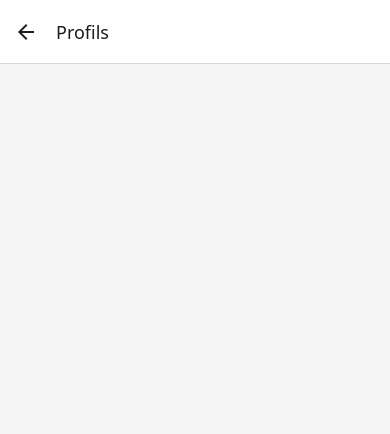
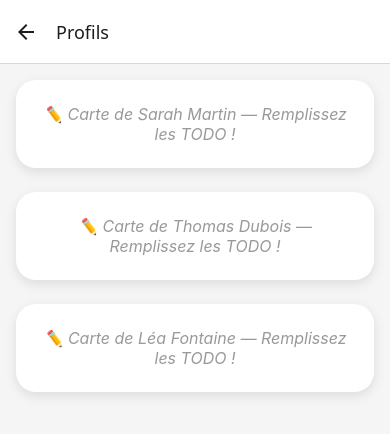
Before and after one commit to samir0067/ynov-learn, a React Native app: screen /Profile in a window 390 px wide. Shown: the top 434 px of the page. Built offline with nearby package versions, Linux system fonts and the light colour scheme.

Commit message:
feat(créneau-2): exercice profils Instagram (version TODO pour élèves)

```diff
--- a/src/screens/ProfileScreen.tsx
+++ b/src/screens/ProfileScreen.tsx
@@ -39,6 +39,11 @@ const PROFILES = [
 function ProfileCard({ profile }: { profile: (typeof PROFILES)[0] }) {
   return (
     <View style={styles.card}>
+
+      {/* Ce texte disparaîtra quand vous remplirez les TODO */}
+      <Text style={styles.placeholder}>
+        ✏️ Carte de {profile.name} — Remplissez les TODO !
+      </Text>
 
       {/* TODO 1 : Afficher l'image de couverture
           → Composant : Image
@@ -122,6 +127,13 @@ const styles = StyleSheet.create({
     borderWidth: 4,
     borderColor: COLORS.white,
   },
+    placeholder: {
+    padding: 24,
+    textAlign: "center",
+    fontSize: 16,
+    color: COLORS.gray,
+    fontStyle: "italic",
+  },
   info: {
     alignItems: "center",
     paddingHorizontal: 20,
```
